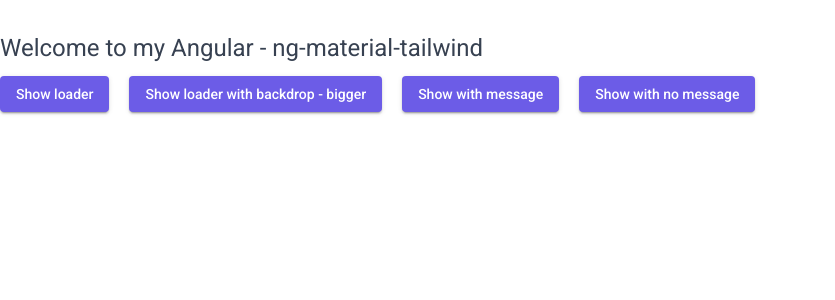
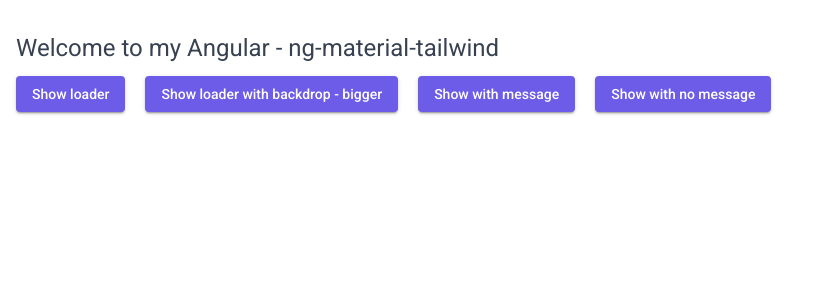
Before and after one commit to ognanshissi/angular-custom-architecture, an Angular app: page / in a window 1280 px wide. Shown: the top 300 px of the page, without its empty margins (0-835 px from the left). Built offline with nearby package versions, Linux system fonts and the light colour scheme.

Commit message:
feat(package): Update packages and add changelog file

```diff
--- a/src/app/app-routing.module.ts
+++ b/src/app/app-routing.module.ts
@@ -5,6 +5,6 @@
 
 @NgModule({
   imports: [RouterModule.forRoot(routes)],
-  exports: [RouterModule]
+  exports: [RouterModule],
 })
 export class AppRoutingModule { }
--- a/src/app/core/models/auth/login-request.model.ts
+++ b/src/app/core/models/auth/login-request.model.ts
@@ -1,5 +1,7 @@
 export class LoginRequest {
+
   username!: string;
+
   password!: string;
 }
 
--- a/src/app/core/services/abstract.service.ts
+++ b/src/app/core/services/abstract.service.ts
@@ -9,8 +9,9 @@
 export abstract class AbstractService {
 
   protected resources = '';
+
   protected apiRoot = '';
 
-  constructor(private _http: HttpClient) { }
+  constructor (private _http: HttpClient) { }
 
 }
--- a/src/app/shared/shared.module.ts
+++ b/src/app/shared/shared.module.ts
@@ -6,7 +6,7 @@
 const moduleList = [
   CommonModule,
   RouterModule,
-  MaterialModule
+  MaterialModule,
 ];
 
 @NgModule({
--- a/tailwind.config.js
+++ b/tailwind.config.js
@@ -1,10 +1,11 @@
 const defaultTheme = require("tailwindcss/defaultTheme");
 const colors = require('tailwindcss/colors');
+const { join } = require('path');
 
 module.exports = {
   prefix: '',
   content: [
-    './src/**/*.{html,ts, scss}',
+    join(__dirname, 'src/**/!(*.stories|*.spec).{ts,html}'),
   ],
   mode: 'jit',
   darkMode: 'class',
@@ -88,10 +89,13 @@
       ...defaultTheme.fontFamily,
       sans: ["Roboto", "sans-serif", ...defaultTheme.fontFamily.sans]
     },
-    screens: {
-      ...defaultTheme.screens,
-      '2xl': '1280px',
-      '3xl': '1280px',
+    container: {
+      center: true,
+      padding: '1rem',
+      screens: {
+        '2xl': '1280px',
+        '3xl': '1280px'
+      }
     }
   },
   plugins: []
```
Also changed, not shown: package.json (+8 -8 lines), 2 other files (tests, documents, lock files or other folders).
